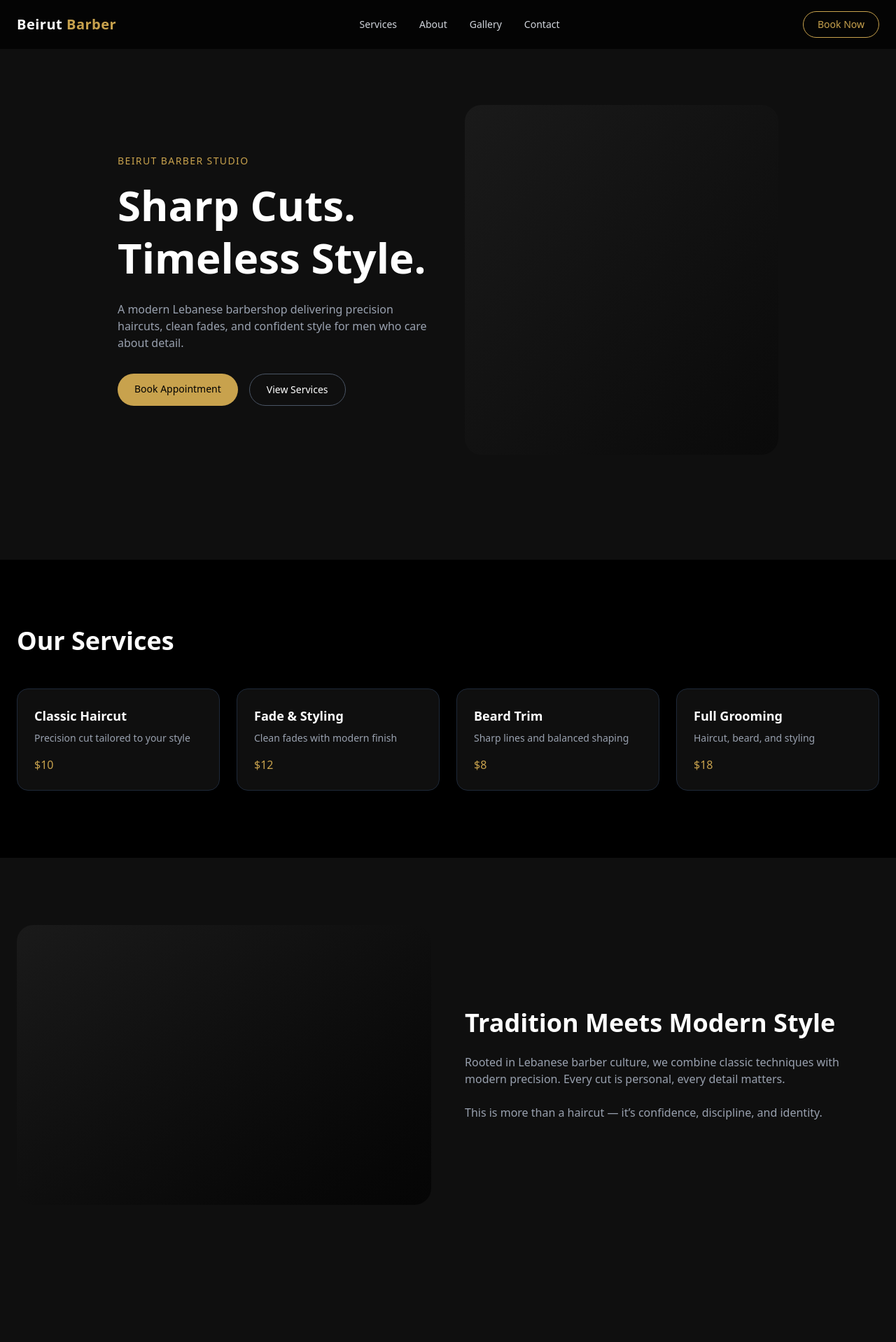
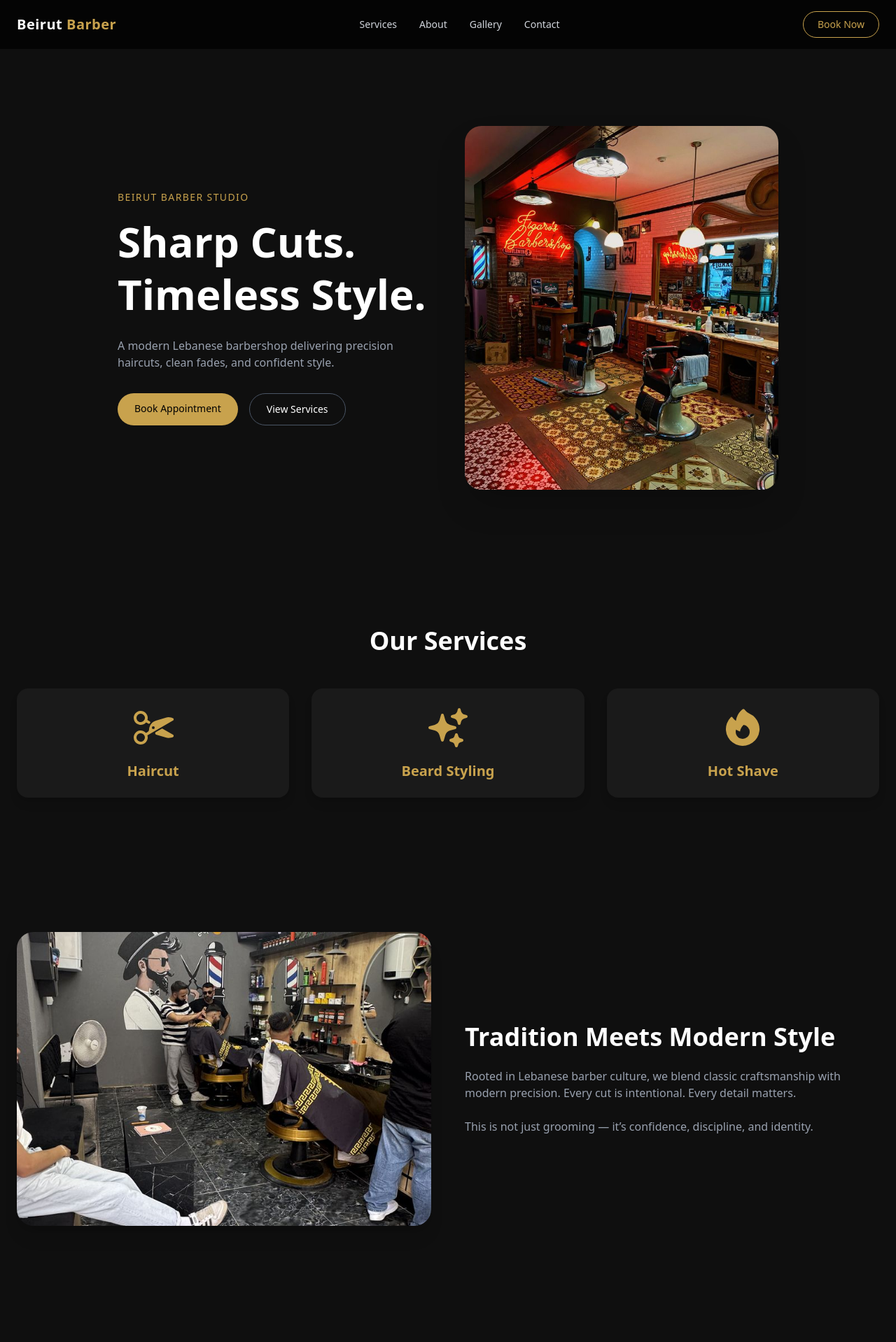
Before and after one commit to AdamAbdallah1/barber-demo, a React (Vite) app: page / in a window 1280 px wide. Shown: the top 1918 px of the page at 70% size. Built offline with nearby package versions, Linux system fonts and the light colour scheme.

Commit message:
Enhancing website

```diff
--- a/package.json
+++ b/package.json
@@ -10,6 +10,7 @@
     "preview": "vite preview"
   },
   "dependencies": {
+    "@heroicons/react": "^2.2.0",
     "@tailwindcss/vite": "^4.1.18",
     "framer-motion": "^12.23.26",
     "react": "^19.2.0",
--- a/src/App.jsx
+++ b/src/App.jsx
@@ -3,8 +3,10 @@ import Hero from "./components/Hero"
 import Services from "./components/Services"
 import About from "./components/About"
 import Gallery from "./components/Gallery"
+import Location from "./components/Location"
 import ContactCTA from "./components/ContactCTA"
 import Footer from "./components/Footer"
+import Testimonials from "./components/Testimonials"
 
 function App() {
   return (
@@ -14,6 +16,8 @@ function App() {
       <Services />
       <About />
       <Gallery />
+      <Location />
+      <Testimonials />
       <ContactCTA />
       <Footer />
     </>
--- a/src/components/About.jsx
+++ b/src/components/About.jsx
@@ -1,15 +1,23 @@
 import { motion } from "framer-motion"
+import aboutImg from "../assets/gallery/barber6.jpg"
 
 const About = () => {
   return (
     <section id="about" className="bg-[#0f0f0f] py-24">
       <div className="max-w-7xl mx-auto px-6 grid md:grid-cols-2 gap-12 items-center">
+
         <motion.div
-          initial={{ opacity: 0, x: -30 }}
-          whileInView={{ opacity: 1, x: 0 }}
+          initial={{ opacity: 0, scale: 0.95 }}
+          whileInView={{ opacity: 1, scale: 1 }}
           transition={{ duration: 0.6 }}
-          className="h-[400px] rounded-3xl bg-gradient-to-br from-[#1a1a1a] to-[#050505]"
-        />
+          className="w-full h-[420px]"
+        >
+          <img
+            src={aboutImg}
+            alt="Barber at work"
+            className="w-full h-full object-cover rounded-3xl shadow-xl"
+          />
+        </motion.div>
 
         <motion.div
           initial={{ opacity: 0, x: 30 }}
@@ -21,14 +29,15 @@ const About = () => {
           </h2>
 
           <p className="text-gray-400 mb-6">
-            Rooted in Lebanese barber culture, we combine classic techniques
-            with modern precision. Every cut is personal, every detail matters.
+            Rooted in Lebanese barber culture, we blend classic craftsmanship
+            with modern precision. Every cut is intentional. Every detail matters.
           </p>
 
           <p className="text-gray-400">
-            This is more than a haircut — it’s confidence, discipline, and identity.
+            This is not just grooming — it’s confidence, discipline, and identity.
           </p>
         </motion.div>
+
       </div>
     </section>
   )
--- a/src/components/Gallery.jsx
+++ b/src/components/Gallery.jsx
@@ -1,4 +1,5 @@
-import { motion } from "framer-motion"
+import { motion, AnimatePresence } from "framer-motion"
+import { useState } from "react"
 import cut1 from "../assets/gallery/barber1.jpg"
 import cut2 from "../assets/gallery/barber2.jpg"
 import cut3 from "../assets/gallery/barber3.jpg"
@@ -9,6 +10,8 @@ import cut6 from "../assets/gallery/barber6.jpg"
 const images = [cut1, cut2, cut3, cut4, cut5, cut6]
 
 const Gallery = () => {
+  const [selectedImg, setSelectedImg] = useState(null)
+
   return (
     <section className="bg-[#0f0f0f] py-24">
       <div className="max-w-7xl mx-auto px-6">
@@ -21,22 +24,44 @@ const Gallery = () => {
           Our Work
         </motion.h2>
 
-        <div className="grid grid-cols-2 md:grid-cols-3 gap-4">
+        <div className="grid grid-cols-2 md:grid-cols-3 gap-6">
           {images.map((img, i) => (
             <motion.div
               key={i}
               whileHover={{ scale: 1.05 }}
-              className="overflow-hidden rounded-2xl"
+              className="overflow-hidden rounded-2xl cursor-pointer"
+              onClick={() => setSelectedImg(img)}
             >
               <img
                 src={img}
                 alt="Barber work"
-                className="w-full h-full object-cover"
+                className="w-full h-48 md:h-60 lg:h-64 object-cover"
               />
             </motion.div>
           ))}
         </div>
       </div>
+
+      <AnimatePresence>
+        {selectedImg && (
+          <motion.div
+            initial={{ opacity: 0 }}
+            animate={{ opacity: 1 }}
+            exit={{ opacity: 0 }}
+            className="fixed inset-0 bg-black bg-opacity-90 flex justify-center items-center z-50"
+            onClick={() => setSelectedImg(null)}
+          >
+            <motion.img
+              src={selectedImg}
+              alt="Enlarged"
+              initial={{ scale: 0.8 }}
+              animate={{ scale: 1 }}
+              exit={{ scale: 0.8 }}
+              className="max-h-[90vh] max-w-[90vw] rounded-2xl shadow-2xl"
+            />
+          </motion.div>
+        )}
+      </AnimatePresence>
     </section>
   )
 }
--- a/src/components/Hero.jsx
+++ b/src/components/Hero.jsx
@@ -1,8 +1,9 @@
 import { motion } from "framer-motion"
+import heroImg from "../assets/gallery/barber1.jpg"
 
 const Hero = () => {
   return (
-    <section className="min-h-screen bg-[#0f0f0f] flex items-center">
+    <section className="min-h-screen bg-[#0f0f0f] flex items-center pt-20">
       <div className="max-w-7xl mx-auto px-6 grid md:grid-cols-2 gap-12 items-center">
 
         <motion.div
@@ -15,13 +16,12 @@ const Hero = () => {
           </p>
 
           <h1 className="text-white text-4xl md:text-6xl font-bold leading-tight mb-6">
-            Sharp Cuts.<br />
-            Timeless Style.
+            Sharp Cuts.<br />Timeless Style.
           </h1>
 
           <p className="text-gray-400 max-w-md mb-8">
             A modern Lebanese barbershop delivering precision haircuts,
-            clean fades, and confident style for men who care about detail.
+            clean fades, and confident style.
           </p>
 
           <div className="flex gap-4">
@@ -45,11 +45,18 @@ const Hero = () => {
         </motion.div>
 
         <motion.div
-          initial={{ opacity: 0 }}
-          animate={{ opacity: 1 }}
-          transition={{ delay: 0.3 }}
-          className="hidden md:block h-125 rounded-3xl bg-linear-to-br from-[#1a1a1a] to-[#0a0a0a]"
-        />
+          initial={{ opacity: 0, scale: 0.95 }}
+          animate={{ opacity: 1, scale: 1 }}
+          transition={{ duration: 0.8 }}
+          className="hidden md:block"
+        >
+          <img
+            src={heroImg}
+            alt="Barber shop"
+            className="w-full h-[520px] object-cover rounded-3xl shadow-2xl"
+          />
+        </motion.div>
+
       </div>
     </section>
   )
--- /dev/null
+++ b/src/components/Location.jsx
@@ -0,0 +1,33 @@
+import { motion } from "framer-motion"
+
+const Location = () => {
+  return (
+    <section className="bg-black py-24">
+      <div className="max-w-7xl mx-auto px-6">
+        <motion.h2
+          initial={{ opacity: 0, y: 20 }}
+          whileInView={{ opacity: 1, y: 0 }}
+          viewport={{ once: true }}
+          className="text-white text-4xl font-bold mb-8"
+        >
+          Location
+        </motion.h2>
+
+        <div className="rounded-2xl overflow-hidden border border-gray-800">
+          <iframe
+            title="Barber Location"
+            src="https://www.google.com/maps?q=Beirut&output=embed"
+            className="w-full h-[400px]"
+            loading="lazy"
+          />
+        </div>
+
+        <p className="text-gray-400 mt-6">
+          Beirut • Easy access • Parking nearby
+        </p>
+      </div>
+    </section>
+  )
+}
+
+export default Location
--- a/src/components/Services.jsx
+++ b/src/components/Services.jsx
@@ -1,35 +1,34 @@
 import { motion } from "framer-motion"
+import { ScissorsIcon, SparklesIcon, FireIcon } from "@heroicons/react/24/solid"
 
 const services = [
-  { title: "Classic Haircut", price: "$10", desc: "Precision cut tailored to your style" },
-  { title: "Fade & Styling", price: "$12", desc: "Clean fades with modern finish" },
-  { title: "Beard Trim", price: "$8", desc: "Sharp lines and balanced shaping" },
-  { title: "Full Grooming", price: "$18", desc: "Haircut, beard, and styling" }
+  { title: "Haircut", icon: <ScissorsIcon className="w-16 h-16 text-[#c8a24d] mb-4" /> },
+  { title: "Beard Styling", icon: <SparklesIcon className="w-16 h-16 text-[#c8a24d] mb-4" /> },
+  { title: "Hot Shave", icon: <FireIcon className="w-16 h-16 text-[#c8a24d] mb-4" /> },
 ]
 
 const Services = () => {
   return (
-    <section id="services" className="bg-black py-24">
-      <div className="max-w-7xl mx-auto px-6">
+    <section id="services" className="bg-[#0f0f0f] py-24">
+      <div className="max-w-7xl mx-auto px-6 text-center">
         <motion.h2
           initial={{ opacity: 0, y: 20 }}
           whileInView={{ opacity: 1, y: 0 }}
-          transition={{ duration: 0.6 }}
+          viewport={{ once: true }}
           className="text-white text-4xl font-bold mb-12"
         >
           Our Services
         </motion.h2>
 
-        <div className="grid md:grid-cols-4 gap-6">
+        <div className="grid md:grid-cols-3 gap-8">
           {services.map((s, i) => (
             <motion.div
               key={i}
-              whileHover={{ y: -6 }}
-              className="border border-gray-800 rounded-2xl p-6 bg-[#0f0f0f]"
+              whileHover={{ scale: 1.05 }}
+              className="bg-[#1a1a1a] p-6 rounded-2xl shadow-lg flex flex-col items-center"
             >
-              <h3 className="text-white text-lg font-semibold mb-2">{s.title}</h3>
-              <p className="text-gray-400 text-sm mb-4">{s.desc}</p>
-              <span className="text-[#c8a24d] font-medium">{s.price}</span>
+              {s.icon}
+              <h3 className="text-[#c8a24d] text-xl font-bold">{s.title}</h3>
             </motion.div>
           ))}
         </div>
--- /dev/null
+++ b/src/components/Testimonials.jsx
@@ -0,0 +1,41 @@
+import { motion } from "framer-motion"
+import { ChatBubbleLeftEllipsisIcon } from "@heroicons/react/24/solid"
+
+const testimonials = [
+  { name: "Rami H.", text: "The haircut and beard styling were perfect! Highly recommended." },
+  { name: "Karim S.", text: "Modern and traditional style combined beautifully. Loved it!" },
+  { name: "Nour A.", text: "Friendly staff and amazing precision. My go-to barber now." },
+]
+
+const Testimonials = () => {
+  return (
+    <section id="testimonials" className="bg-[#0f0f0f] py-24">
+      <div className="max-w-7xl mx-auto px-6 text-center">
+        <motion.h2
+          initial={{ opacity: 0, y: 20 }}
+          whileInView={{ opacity: 1, y: 0 }}
+          viewport={{ once: true }}
+          className="text-white text-4xl font-bold mb-12"
+        >
+          What Our Clients Say
+        </motion.h2>
+
+        <div className="grid md:grid-cols-3 gap-8">
+          {testimonials.map((t, i) => (
+            <motion.div
+              key={i}
+              whileHover={{ scale: 1.03 }}
+              className="bg-[#1a1a1a] p-6 rounded-2xl shadow-lg flex flex-col items-center"
+            >
+              <ChatBubbleLeftEllipsisIcon className="w-16 h-16 text-[#c8a24d] mb-4"/>
+              <p className="text-gray-400 text-sm mb-4">"{t.text}"</p>
+              <h3 className="text-[#c8a24d] text-lg font-bold">{t.name}</h3>
+            </motion.div>
+          ))}
+        </div>
+      </div>
+    </section>
+  )
+}
+
+export default Testimonials
```
Also changed, not shown: 1 other file (tests, documents, lock files or other folders).
